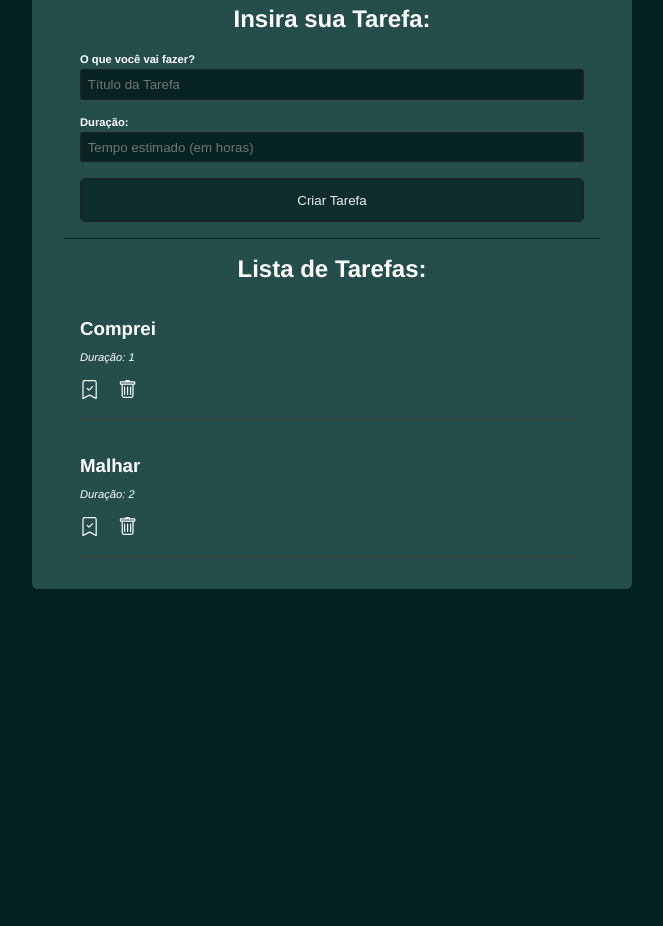
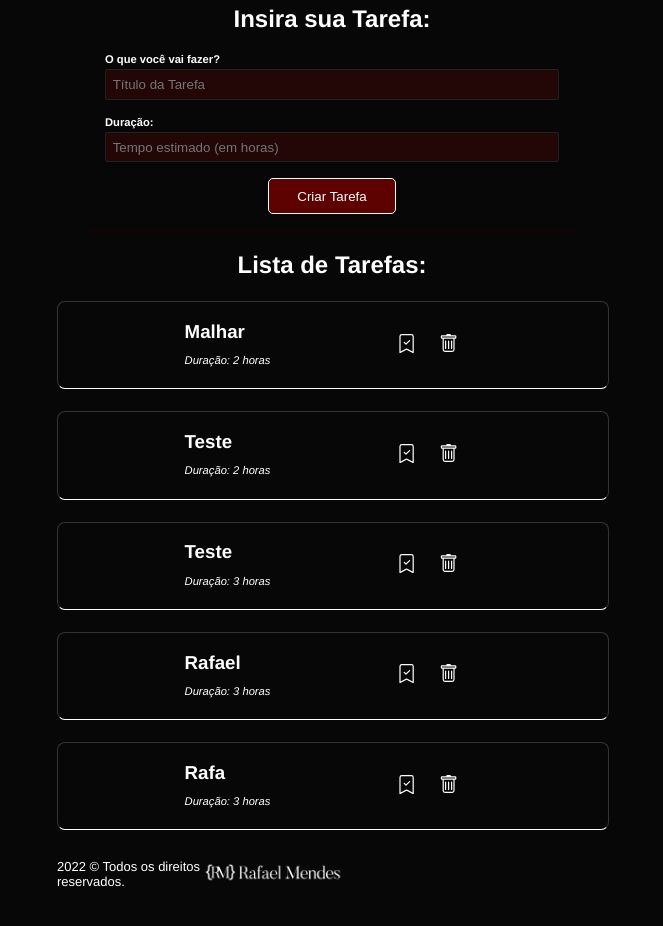
Before and after one commit to projetos-blue/app-to-do-list, a React (Create React App) app: page / in a window 1280 px wide. Shown: the part 140-1066 px from the top of the page, without its empty margins (308-971 px from the left). Before the commit the page ends 800 px from the top, so only its background shows below. Built offline with nearby package versions, Linux system fonts and the light colour scheme; data requests are answered from the project's data file.

Commit message:
ultima alteração

```diff
--- a/data/db.json
+++ b/data/db.json
@@ -1,16 +1,34 @@
 {
   "todos": [
-    {
-      "id": 0.2392111580244367,
-      "title": "Comprei",
-      "time": "1",
-      "done": false
-    },
     {
       "id": 0.7045468858318367,
       "title": "Malhar",
       "time": "2",
       "done": false
+    },
+    {
+      "id": 0.9371527486718545,
+      "title": "Teste",
+      "time": "2",
+      "done": false
+    },
+    {
+      "id": 0.4514106041301049,
+      "title": "Teste",
+      "time": "3",
+      "done": false
+    },
+    {
+      "id": 0.1926124135164653,
+      "title": "Rafael",
+      "time": "3",
+      "done": false
+    },
+    {
+      "id": 0.8162810666856486,
+      "title": "Rafa",
+      "time": "3",
+      "done": false
     }
   ]
 }
--- a/src/App.css
+++ b/src/App.css
@@ -1,15 +1,14 @@
 .App {
     width: 100%;
-    max-width: 600px;
+    max-width: 550px;
     margin: 2em auto;
-    background-color: #254D4C;
     border-radius: 5px;
     color: #fff;
 }
 
 .todo-header {
     padding: .5em;
-    border-bottom: 1px solid #002120;
+    border-bottom: 1px solid #210000;
     text-align: center;
 }
 
@@ -20,7 +19,7 @@
 .form-todo {
     padding: 1em;
     margin: 0 2em;
-    border-bottom: 1px solid #002120;
+    border-bottom: 1px solid #210000;
 }
 
 .form-todo h2,
@@ -44,29 +43,56 @@
 .form-control input {
     border: 1px solid #222;
     border-radius: 2px;
-    background-color: #062322;
+    background-color: #230606;
     padding: .5em;
     color: #dfdfdf;
 }
 
+.btn {
+    display: flex;
+    justify-content: center;
+}
+
 input[type="submit"] {
-    background-color: #0e2d2c;
-    color: #eee;
+    background-color: #5e0101;
+    color: rgb(255, 255, 255);
     display: block;
-    width: 100%;
-    border: 1px solid #222;
+    width: 8rem;
+    border: 1px solid rgb(255, 255, 255);
     border-radius: 5px;
-    padding: 1em;
+    padding: .7em;
     cursor: pointer;
 }
 
 input[type="submit"]:hover {
-    background-color: #173f3e;
+    background-color: #840202;
 }
 
-.list-todo {
+/* .list-todo {
     padding: 0 1em 2em;
     margin: 1em 2em;
+} */
+
+.todo {
+    margin: auto;
+    margin-top: 22px;
+    width: 100%;
+    height: 100%;
+    min-height: 60px;
+    max-width: 750px;
+    display: flex;
+    justify-content:space-evenly;
+    border-radius: 8px;
+    border: 1px solid #333333;
+    align-items: center;
+}
+
+.nomeDuracao {
+    display: block;
+}
+
+.list-todo{
+    margin-top: 20px;
 }
 
 .list-todo h2{
@@ -78,33 +104,54 @@ input[type="submit"]:hover {
 }
 
 .todo {
-    border-bottom: 1px solid #444;
-    padding: 1em 0;
+    border-bottom: 1px solid rgb(255, 255, 255);
 }
 
 .todo h3 {
-    margin-bottom: .5em;
+    margin-bottom: .2em;
 }
 
 .todo-done {
     text-decoration: line-through;
-    color: #002120;
+    color: #210000;
 }
 
 .todo p {
     text-align: left;
     font-style: italic;
     font-size: .7em;
-    margin-bottom: 1.5em;
+    margin-bottom: 2em;
 }
 
 .todo svg {
     font-size: 1.2em;
     cursor: pointer;
-    margin-right: 1em;
+    margin-right: 1.2em;
     transition: .5s;
 }
 
 .todo svg:hover {
-    color: #002120
+    color: #210000
 }
+
+.container {
+    margin: auto;
+}
+
+.copy {
+    color: white;
+    padding-top: 1rem;
+    display: flex;
+    flex-direction: row;
+    align-items: center;
+    margin: auto;
+}
+
+.textFooter {
+    font-size: 13px;
+}
+
+.logoFooter {
+    width: 100%;
+    max-width: 35%;
+}
--- a/src/App.js
+++ b/src/App.js
@@ -1,7 +1,9 @@
 import './App.css';
+import Footer from './components/Footer';
 import { useState, useEffect } from 'react';
 import { BsTrash, BsBookmarkCheck } from "react-icons/bs";
 import { BsBookmarkCheckFill } from 'react-icons/bs';
+
 const API = "http://localhost:5000"
 
 function App() {
@@ -88,7 +90,7 @@ function App() {
   return (
     <div className="App">
       <div className='todo-header'>
-        <h1>ReactJS Todo</h1>
+        <h1>React To Do</h1>
       </div>
       <div className='form-todo'>
         <h2>Insira sua Tarefa:</h2>
@@ -103,22 +105,28 @@ function App() {
           </div>
           <div className='form-control'>
             <label htmlFor='time'>Duração: </label>
-            <input type="text" name="time" placeholder="Tempo estimado (em horas)"
+            <input type="number" name="time" placeholder="Tempo estimado (em horas)"
             onChange={(e) => setTime(e.target.value)}
             value={time || ""}
             required
           />
           </div>
-          <input type="submit" value="Criar Tarefa" />
+
+          <div className='btn'>
+            <input type="submit" value="Criar Tarefa" />
+          </div>
         </form>
       </div>
       <div className='list-todo'>
         <h2>Lista de Tarefas:</h2>
+
         {todos.length === 0 && <p>Não há tarefas!!</p>}
         {todos.map((todo) => (
           <div className="todo" key={todo.id}>
-            <h3 className={todo.done ? "todo-done" : ""}>{todo.title}</h3>
-            <p>Duração: {todo.time}</p>
+            <div className='nomeDuracao'>
+              <h3 className={todo.done ? "todo-done" : ""}>{todo.title}</h3>
+              <p>Duração: {todo.time} horas</p>
+            </div>
             <div className='actions'>
               <span onClick={() => handleEdit(todo)}>
                 {!todo.done ? <BsBookmarkCheck/> : <BsBookmarkCheckFill />}
@@ -127,8 +135,9 @@ function App() {
             </div>
           </div>
         ))}
+      </div>
 
-      </div>
+      <Footer />
 
     </div>
   );
--- /dev/null
+++ b/src/components/Footer.jsx
@@ -0,0 +1,22 @@
+import '../App.css';
+import logo from '../img/logo_b.png'
+
+
+const Footer = () => {
+    return (
+        <footer>
+            <div class="container">
+                <div class="copy">
+                    <div>
+                        <p className='textFooter'>2022 © Todos os direitos reservados.</p>
+                    </div>
+                    <div>
+                        <img class="logoFooter" src={logo}/>
+                    </div>
+                </div>
+            </div>
+        </footer>
+    )
+}
+
+export default Footer;
--- a/src/index.css
+++ b/src/index.css
@@ -1,5 +1,5 @@
 html {
-    background-color: #002120;
+    background-color: #070707;
 }
 
 body {
--- a/src/index.js
+++ b/src/index.js
@@ -12,7 +12,4 @@ root.render(
   </React.StrictMode>
 );
 
-// If you want to start measuring performance in your app, pass a function
-// to log results (for example: reportWebVitals(console.log))
-// or send to an analytics endpoint. Learn more: https://bit.ly/CRA-vitals
 reportWebVitals();
```
Also changed, not shown: src/components/Form.jsx (added), src/img/logo_b.png (added).
